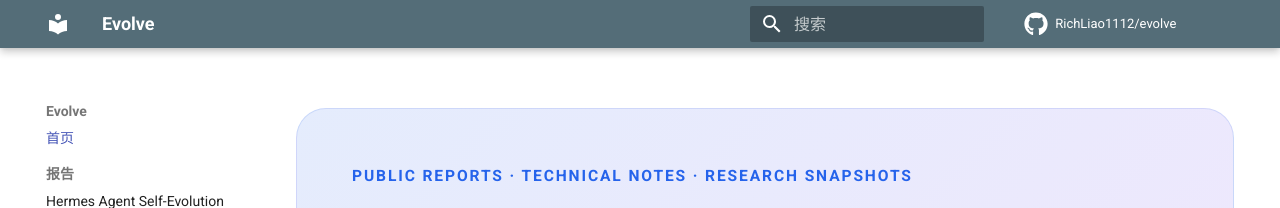
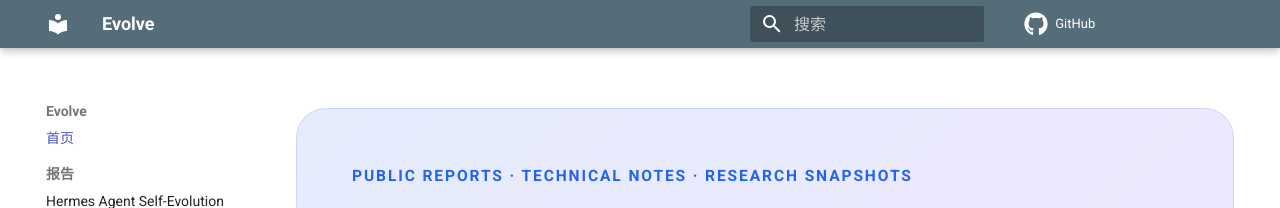
Before and after one commit to RichLiao1112/evolve, an MkDocs documentation site: the page built from docs/index.md, in a window 1280 px wide. Shown: the top 208 px of the page. Built offline with MkDocs 1.6.1 and Material for MkDocs 9.7.7, drawn with Linux system fonts in a browser that asks for light colours; comment, search, counter and statistics services are not loaded.

Commit message:
style: hide repo name from header

```diff
--- a/mkdocs.yml
+++ b/mkdocs.yml
@@ -1,7 +1,6 @@
 site_name: Evolve
 site_description: Public share site for reports, summaries, and technical notes
 site_url: https://evolve.liveppp.com
-repo_name: RichLiao1112/evolve
 repo_url: https://github.com/RichLiao1112/evolve
 copyright: Copyright © 2026 RichLiao1112
 
```
